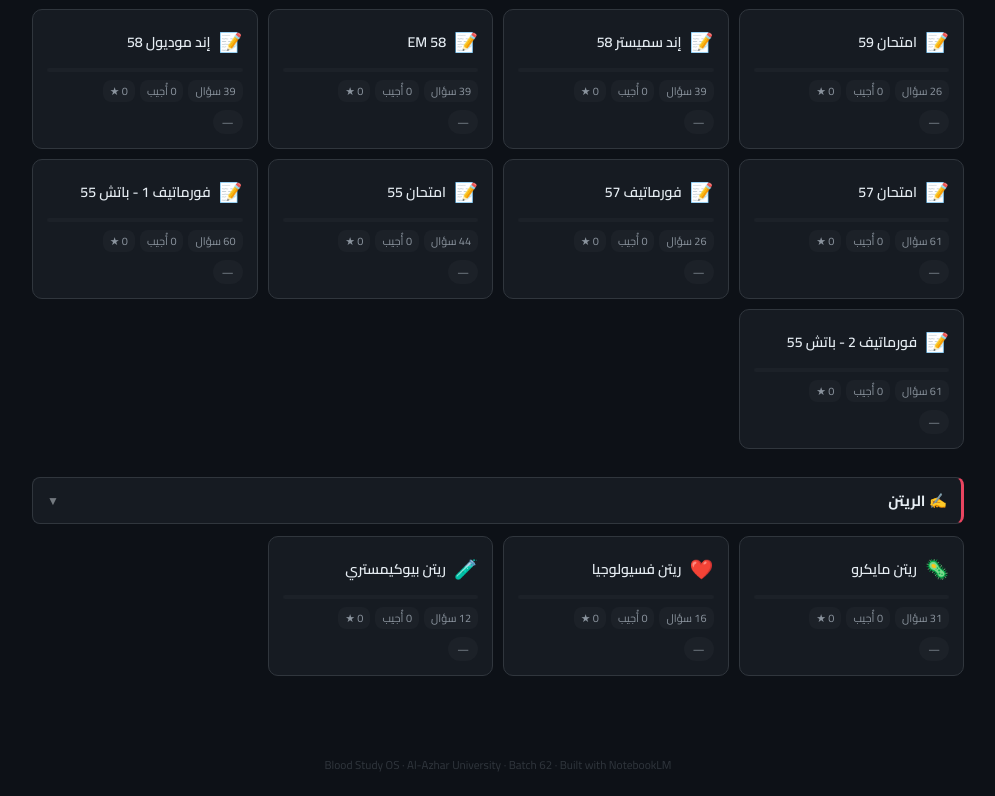
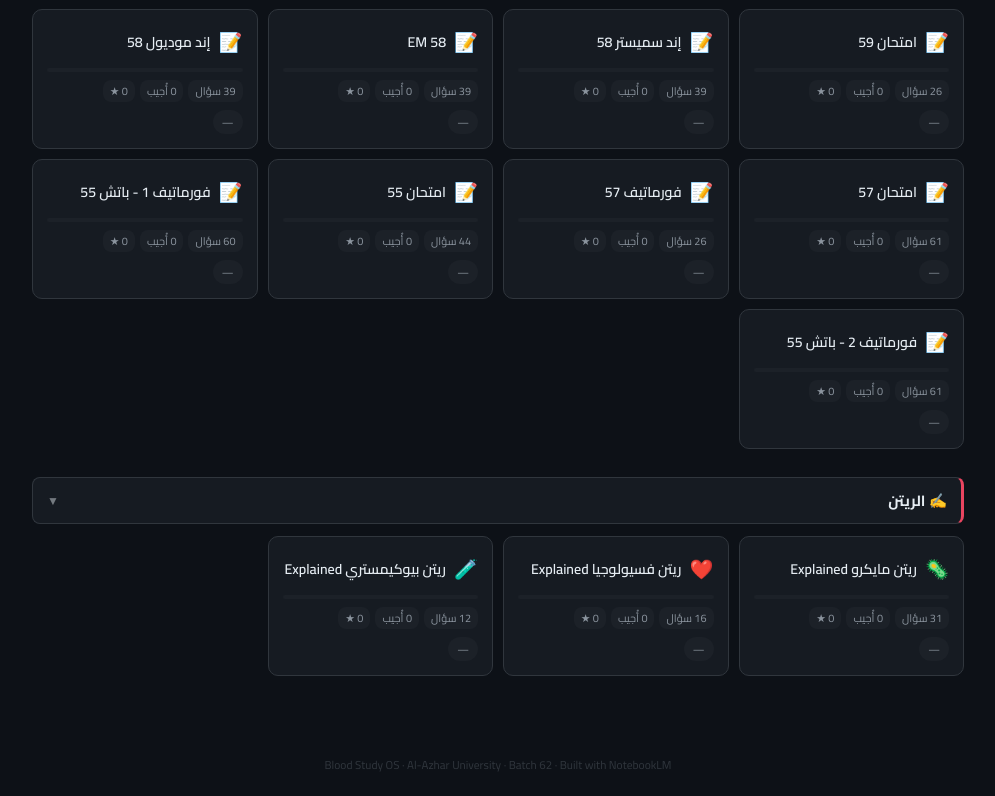
Before and after one commit to sohailcollege2032008-tech/blood-exam-os, a plain HTML site: page index.html in a window 1280 px wide. Shown: the part 1289-2085 px from the top of the page, without its empty margins (142-1137 px from the left). Drawn offline with Linux system fonts and the light colour scheme.

Commit message:
feat: rename written files to include Explained label

```diff
--- a/index.html
+++ b/index.html
@@ -595,7 +595,7 @@ footer{text-align:center;color:#30363d;font-size:.72rem;padding:30px 0 20px}
       <a class="card" href="written-micro.html" onclick="markVisit('blood_written_micro')">
         <div class="card-top">
           <span class="cicon">🦠</span>
-          <span class="cname">ريتن مايكرو</span>
+          <span class="cname">ريتن مايكرو Explained</span>
         </div>
         <div class="pbar-wrap"><div class="pbar-fill" id="pb-blood_written_micro" style="width:0%"></div></div>
         <div class="cmeta">
@@ -611,7 +611,7 @@ footer{text-align:center;color:#30363d;font-size:.72rem;padding:30px 0 20px}
       <a class="card" href="written-physio.html" onclick="markVisit('blood_written_physio')">
         <div class="card-top">
           <span class="cicon">❤️</span>
-          <span class="cname">ريتن فسيولوجيا</span>
+          <span class="cname">ريتن فسيولوجيا Explained</span>
         </div>
         <div class="pbar-wrap"><div class="pbar-fill" id="pb-blood_written_physio" style="width:0%"></div></div>
         <div class="cmeta">
@@ -627,7 +627,7 @@ footer{text-align:center;color:#30363d;font-size:.72rem;padding:30px 0 20px}
       <a class="card" href="written-bio.html" onclick="markVisit('blood_written_bio')">
         <div class="card-top">
           <span class="cicon">🧪</span>
-          <span class="cname">ريتن بيوكيمستري</span>
+          <span class="cname">ريتن بيوكيمستري Explained</span>
         </div>
         <div class="pbar-wrap"><div class="pbar-fill" id="pb-blood_written_bio" style="width:0%"></div></div>
         <div class="cmeta">
```
